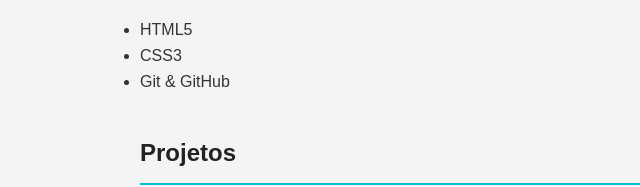
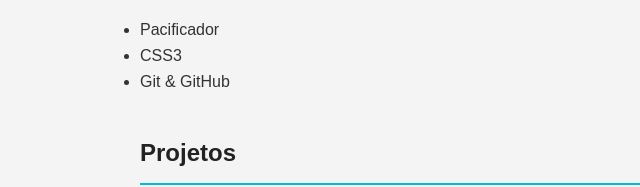
Before and after one commit to W4lt1n/portfolio, a plain HTML site: page index.html in a window 1280 px wide. Shown: the part 568-755 px from the top of the page, 0-640 px from the left. Drawn offline with Linux system fonts and the light colour scheme.

Commit message:
Habilidade alterada

```diff
--- a/index.html
+++ b/index.html
@@ -29,7 +29,7 @@
     <section id="habilidades">
       <h2>Habilidades</h2>
       <ul>
-        <li>HTML5</li>
+        <li>Pacificador</li>
         <li>CSS3</li>
         <li>Git & GitHub</li>
       </ul>
```
